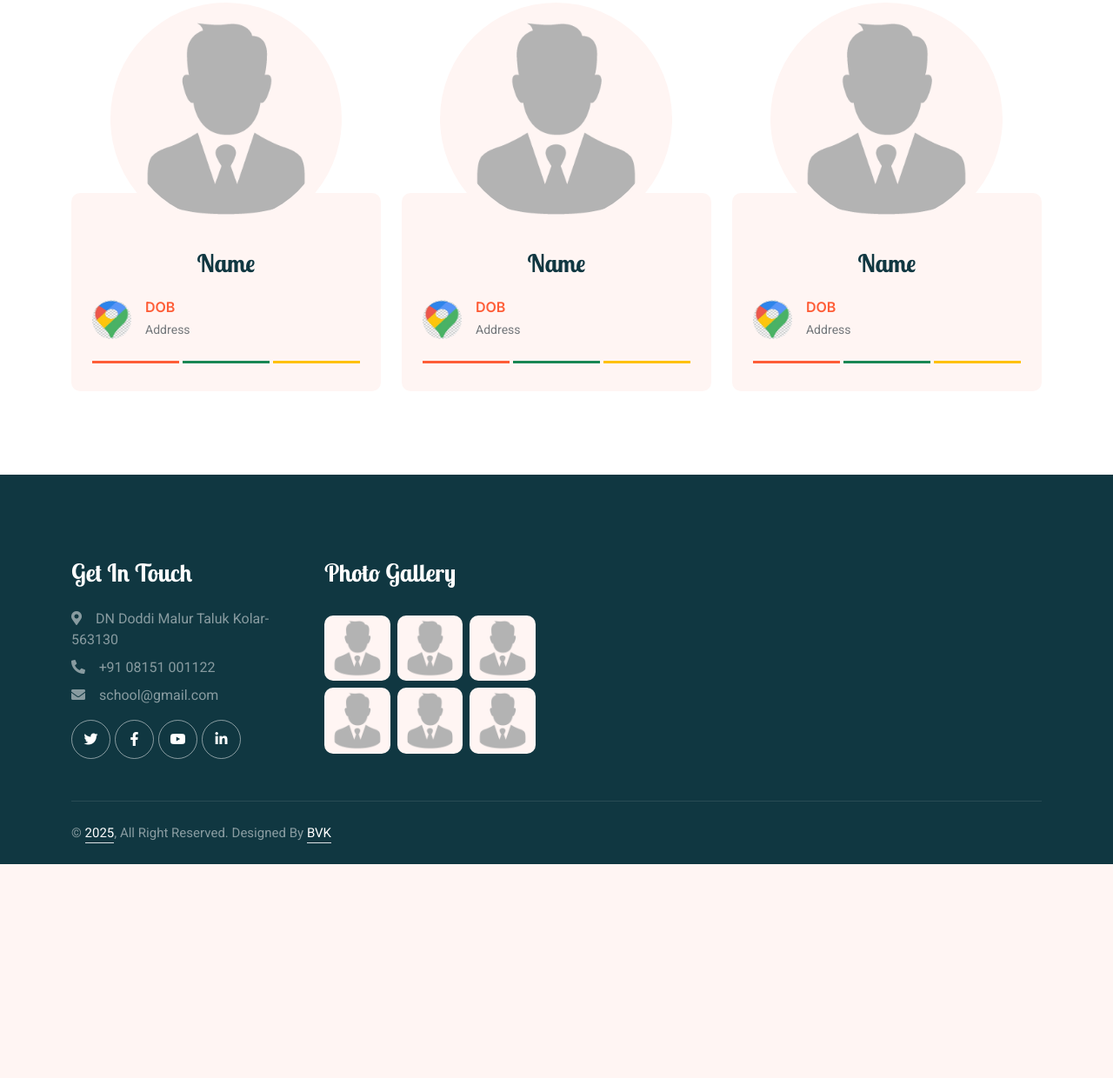
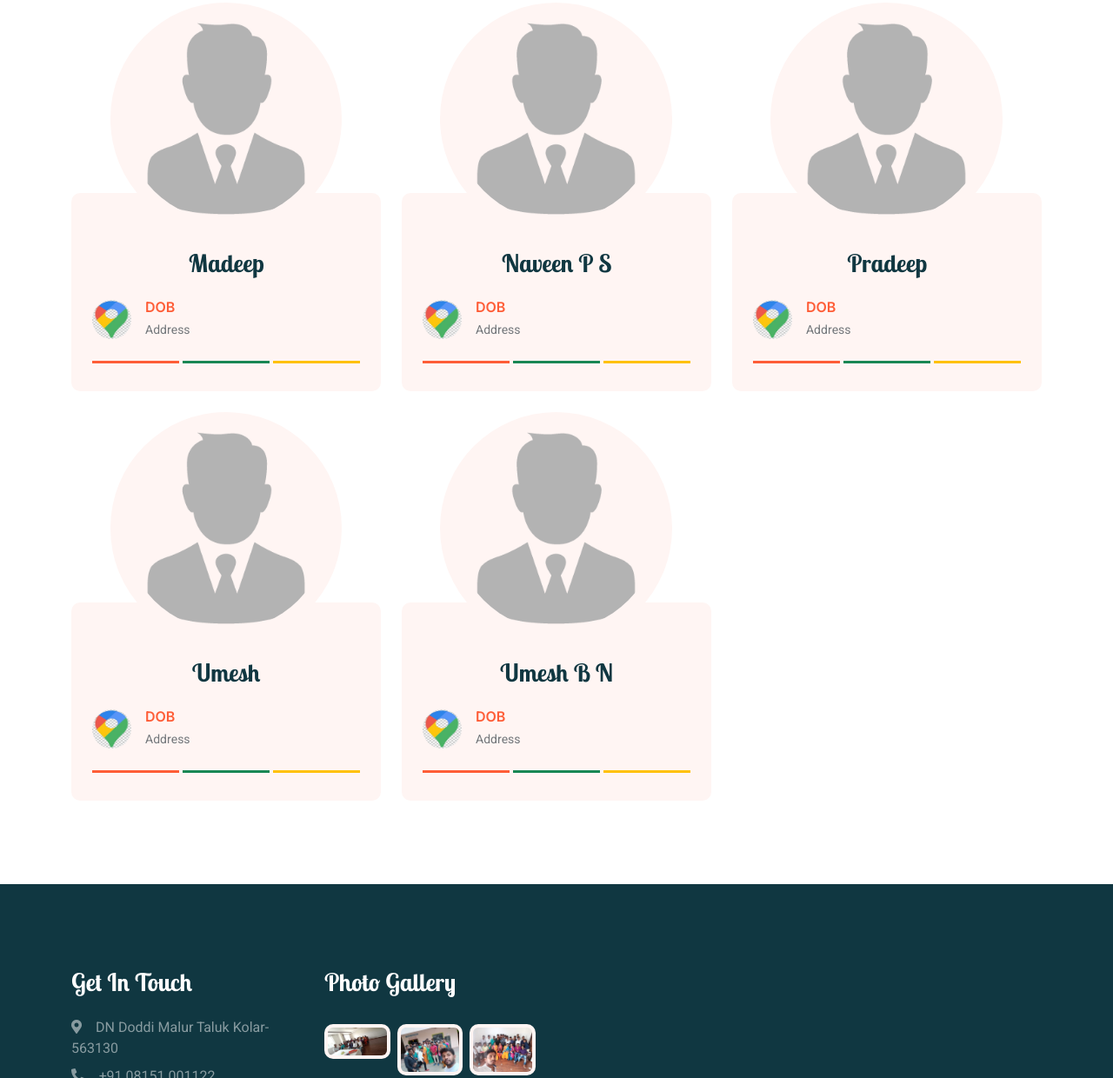
Before and after one commit to bvk1997/Schoolmates, a plain HTML site: page classes.html in a window 1280 px wide. Shown: the part 1126-2366 px from the top of the page at 87% size. Before the commit the page ends 2120 px from the top, so only its background shows below. Drawn offline with nearby package versions, Linux system fonts and the light colour scheme.

Commit message:
Update classes.html

```diff
--- a/classes.html
+++ b/classes.html
@@ -45,7 +45,7 @@
         <!-- Navbar Start -->
         <nav class="navbar navbar-expand-lg bg-white navbar-light sticky-top px-4 px-lg-5 py-lg-0">
             <a href="index.html" class="navbar-brand">
-                <h1 class="m-0 text-primary"><i class="fa fa-book-reader me-3"></i>Namma Friends Doddi</h1>
+                <h1 class="m-0 text-primary"><i class="fa fa-book-reader me-3"></i>Namma Friends</h1>
             </a>
             <button type="button" class="navbar-toggler" data-bs-toggle="collapse" data-bs-target="#navbarCollapse">
                 <span class="navbar-toggler-icon"></span>
@@ -99,13 +99,54 @@
                     <p>Write here About.</p>
                 </div>
                 <div class="row g-4">
-                    <div class="col-lg-4 col-md-6 wow fadeInUp" data-wow-delay="0.1s">
+
+					 <div class="col-lg-4 col-md-6 wow fadeInUp" data-wow-delay="0.1s">
                         <div class="classes-item">
                             <div class="bg-light rounded-circle w-75 mx-auto p-3">
-                                <img class="img-fluid rounded-circle" src="img/nophoto.png" alt="">
+                                <img class="img-fluid rounded-circle" src="img/nophoto.png" alt="" style="width: 235px;height: 235px;">
                             </div>
                             <div class="bg-light rounded p-4 pt-5 mt-n5">
-                                <a class="d-block text-center h3 mt-3 mb-4" href="">Name</a>
+                                <a class="d-block text-center h3 mt-3 mb-4" href="">Anil Kumar M</a>
+                                <div class="d-flex align-items-center justify-content-between mb-4">
+                                    <div class="d-flex align-items-center">
+                                        <img class="rounded-circle flex-shrink-0" src="img/map.jpg" alt="" style="width: 45px; height: 45px;">
+                                        <div class="ms-3">
+                                            <h6 class="text-primary mb-1">DOB</h6>
+                                            <small>Address</small>
+                                        </div>
+                                    </div>
+                                 <!--   <span class="bg-primary text-white rounded-pill py-2 px-3" href="">$99</span> -->
+                                </div>
+                                <div class="row g-1">
+                                    <div class="col-4">
+                                        <div class="border-top border-3 border-primary pt-2">
+                                           <!-- <h6 class="text-primary mb-1">Age:</h6>
+                                            <small>3-5 Years</small> -->
+                                        </div>
+                                    </div>
+                                    <div class="col-4">
+                                        <div class="border-top border-3 border-success pt-2">
+                                           <!--  <h6 class="text-success mb-1">Time:</h6>
+                                            <small>9-10 AM</small> -->
+                                        </div>
+                                    </div>
+                                    <div class="col-4">
+                                        <div class="border-top border-3 border-warning pt-2">
+                                            <!-- <h6 class="text-warning mb-1">Capacity:</h6>
+                                            <small>30 Kids</small> -->
+                                        </div>
+                                    </div>
+                                </div>
+                            </div>
+                        </div>
+                    </div>
+					  <div class="col-lg-4 col-md-6 wow fadeInUp" data-wow-delay="0.1s">
+                        <div class="classes-item">
+                            <div class="bg-light rounded-circle w-75 mx-auto p-3">
+                                <img class="img-fluid rounded-circle" src="img/s1.jpeg" alt="" style="width: 235px;height: 235px;">
+                            </div>
+                            <div class="bg-light rounded p-4 pt-5 mt-n5">
+                                <a class="d-block text-center h3 mt-3 mb-4" href="">BABU</a>
                                 <div class="d-flex align-items-center justify-content-between mb-4">
                                     <div class="d-flex align-items-center">
                                         <img class="rounded-circle flex-shrink-0" src="img/map.jpg" alt="" style="width: 45px; height: 45px;">
@@ -142,10 +183,11 @@
 					 <div class="col-lg-4 col-md-6 wow fadeInUp" data-wow-delay="0.1s">
                         <div class="classes-item">
                             <div class="bg-light rounded-circle w-75 mx-auto p-3">
-                                <img class="img-fluid rounded-circle" src="img/nophoto.png" alt="">
+                                <img class="img-fluid rounded-circle" src="img/nophoto.png" alt="" style="width: 235px;height: 235px;">
                             </div>
                             <div class="bg-light rounded p-4 pt-5 mt-n5">
-                                <a class="d-block text-center h3 mt-3 mb-4" href="">Name</a>
+                                <a class="d-block text-center h3 mt-3 mb-4" href="">Basavaraju
+</a>
                                 <div class="d-flex align-items-center justify-content-between mb-4">
                                     <div class="d-flex align-items-center">
                                         <img class="rounded-circle flex-shrink-0" src="img/map.jpg" alt="" style="width: 45px; height: 45px;">
@@ -182,10 +224,11 @@
 					 <div class="col-lg-4 col-md-6 wow fadeInUp" data-wow-delay="0.1s">
                         <div class="classes-item">
                             <div class="bg-light rounded-circle w-75 mx-auto p-3">
-                                <img class="img-fluid rounded-circle" src="img/nophoto.png" alt="">
+                                <img class="img-fluid rounded-circle" src="img/nophoto.png" alt="" style="width: 235px;height: 235px;">
                             </div>
                             <div class="bg-light rounded p-4 pt-5 mt-n5">
-                                <a class="d-block text-center h3 mt-3 mb-4" href="">Name</a>
+                                <a class="d-block text-center h3 mt-3 mb-4" href="">Madeep
+</a>
                                 <div class="d-flex align-items-center justify-content-between mb-4">
                                     <div class="d-flex align-items-center">
                                         <img class="rounded-circle flex-shrink-0" src="img/map.jpg" alt="" style="width: 45px; height: 45px;">
@@ -222,10 +265,11 @@
 					 <div class="col-lg-4 col-md-6 wow fadeInUp" data-wow-delay="0.1s">
                         <div class="classes-item">
                             <div class="bg-light rounded-circle w-75 mx-auto p-3">
-                                <img class="img-fluid rounded-circle" src="img/nophoto.png" alt="">
+                                <img class="img-fluid rounded-circle" src="img/nophoto.png" alt="" style="width: 235px;height: 235px;">
                             </div>
                             <div class="bg-light rounded p-4 pt-5 mt-n5">
-                                <a class="d-block text-center h3 mt-3 mb-4" href="">Name</a>
+                                <a class="d-block text-center h3 mt-3 mb-4" href="">Naveen P S
+</a>
                                 <div class="d-flex align-items-center justify-content-between mb-4">
                                     <div class="d-flex align-items-center">
                                         <img class="rounded-circle flex-shrink-0" src="img/map.jpg" alt="" style="width: 45px; height: 45px;">
@@ -262,10 +306,11 @@
 					 <div class="col-lg-4 col-md-6 wow fadeInUp" data-wow-delay="0.1s">
                         <div class="classes-item">
                             <div class="bg-light rounded-circle w-75 mx-auto p-3">
-                                <img class="img-fluid rounded-circle" src="img/nophoto.png" alt="">
+                                <img class="img-fluid rounded-circle" src="img/nophoto.png" alt="" style="width: 235px;height: 235px;">
                             </div>
                             <div class="bg-light rounded p-4 pt-5 mt-n5">
-                                <a class="d-block text-center h3 mt-3 mb-4" href="">Name</a>
+                                <a class="d-block text-center h3 mt-3 mb-4" href="">Pradeep
+</a>
                                 <div class="d-flex align-items-center justify-content-between mb-4">
                                     <div class="d-flex align-items-center">
                                         <img class="rounded-circle flex-shrink-0" src="img/map.jpg" alt="" style="width: 45px; height: 45px;">
@@ -302,10 +347,54 @@
 					 <div class="col-lg-4 col-md-6 wow fadeInUp" data-wow-delay="0.1s">
                         <div class="classes-item">
                             <div class="bg-light rounded-circle w-75 mx-auto p-3">
-                                <img class="img-fluid rounded-circle" src="img/nophoto.png" alt="">
+                                <img class="img-fluid rounded-circle" src="img/nophoto.png" alt="" style="width: 235px;height: 235px;">
                             </div>
                             <div class="bg-light rounded p-4 pt-5 mt-n5">
-                                <a class="d-block text-center h3 mt-3 mb-4" href="">Name</a>
+                                <a class="d-block text-center h3 mt-3 mb-4" href="">Umesh
+
+</a>
+                                <div class="d-flex align-items-center justify-content-between mb-4">
+                                    <div class="d-flex align-items-center">
+                                        <img class="rounded-circle flex-shrink-0" src="img/map.jpg" alt="" style="width: 45px; height: 45px;">
+                                        <div class="ms-3">
+                                            <h6 class="text-primary mb-1">DOB</h6>
+                                            <small>Address</small>
+                                        </div>
+                                    </div>
+                                 <!--   <span class="bg-primary text-white rounded-pill py-2 px-3" href="">$99</span> -->
+                                </div>
+                                <div class="row g-1">
+                                    <div class="col-4">
+                                        <div class="border-top border-3 border-primary pt-2">
+                                           <!-- <h6 class="text-primary mb-1">Age:</h6>
+                                            <small>3-5 Years</small> -->
+                                        </div>
+                                    </div>
+                                    <div class="col-4">
+                                        <div class="border-top border-3 border-success pt-2">
+                                           <!--  <h6 class="text-success mb-1">Time:</h6>
+                                            <small>9-10 AM</small> -->
+                                        </div>
+                                    </div>
+                                    <div class="col-4">
+                                        <div class="border-top border-3 border-warning pt-2">
+                                            <!-- <h6 class="text-warning mb-1">Capacity:</h6>
+                                            <small>30 Kids</small> -->
+                                        </div>
+                                    </div>
+                                </div>
+                            </div>
+                        </div>
+                    </div>
+					 <div class="col-lg-4 col-md-6 wow fadeInUp" data-wow-delay="0.1s">
+                        <div class="classes-item">
+                            <div class="bg-light rounded-circle w-75 mx-auto p-3">
+                                <img class="img-fluid rounded-circle" src="img/nophoto.png" alt="" style="width: 235px;height: 235px;">
+                            </div>
+                            <div class="bg-light rounded p-4 pt-5 mt-n5">
+                                <a class="d-block text-center h3 mt-3 mb-4" href="">Umesh B N
+
+</a>
                                 <div class="d-flex align-items-center justify-content-between mb-4">
                                     <div class="d-flex align-items-center">
                                         <img class="rounded-circle flex-shrink-0" src="img/map.jpg" alt="" style="width: 45px; height: 45px;">
@@ -679,22 +768,22 @@
                         <h3 class="text-white mb-4">Photo Gallery</h3>
                         <div class="row g-2 pt-2">
                             <div class="col-4">
-                                <img class="img-fluid rounded bg-light p-1" src="img/nophoto.png" alt="">
+                                <img class="img-fluid rounded bg-light p-1" src="img/1.jpeg" alt="">
                             </div>
                             <div class="col-4">
-                                <img class="img-fluid rounded bg-light p-1" src="img/nophoto.png" alt="">
+                                <img class="img-fluid rounded bg-light p-1" src="img/2.jpeg" alt="">
                             </div>
                             <div class="col-4">
-                                <img class="img-fluid rounded bg-light p-1" src="img/nophoto.png" alt="">
+                                <img class="img-fluid rounded bg-light p-1" src="img/3.jpeg" alt="">
                             </div>
                             <div class="col-4">
-                                <img class="img-fluid rounded bg-light p-1" src="img/nophoto.png" alt="">
+                                <img class="img-fluid rounded bg-light p-1" src="img/4.jpeg" alt="">
                             </div>
                             <div class="col-4">
-                                <img class="img-fluid rounded bg-light p-1" src="img/nophoto.png" alt="">
+                                <img class="img-fluid rounded bg-light p-1" src="img/5.jpeg" alt="">
                             </div>
                             <div class="col-4">
-                                <img class="img-fluid rounded bg-light p-1" src="img/nophoto.png" alt="">
+                                <img class="img-fluid rounded bg-light p-1" src="img/1.jpeg" alt="">
                             </div>
                         </div>
                     </div>
```
